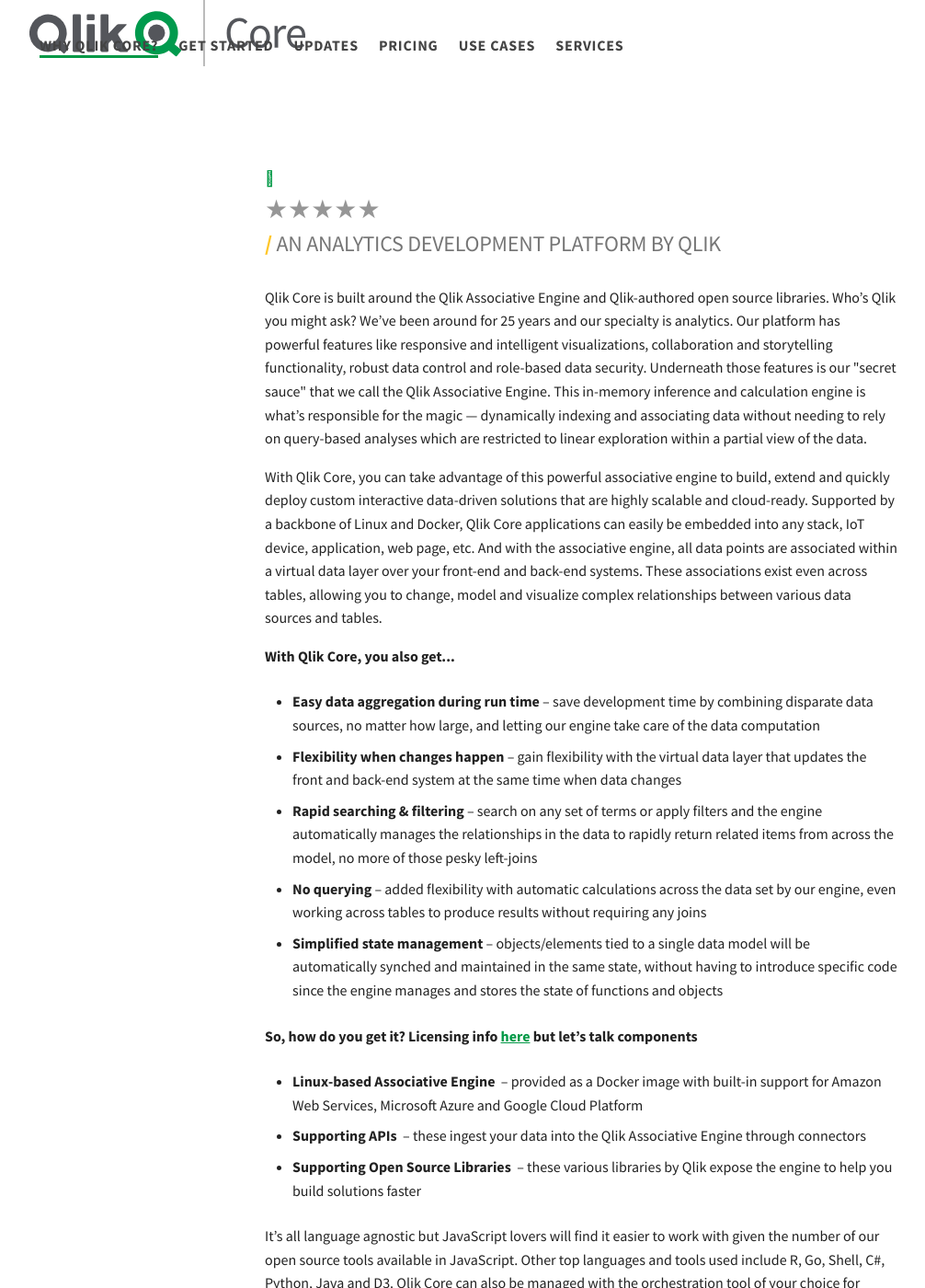
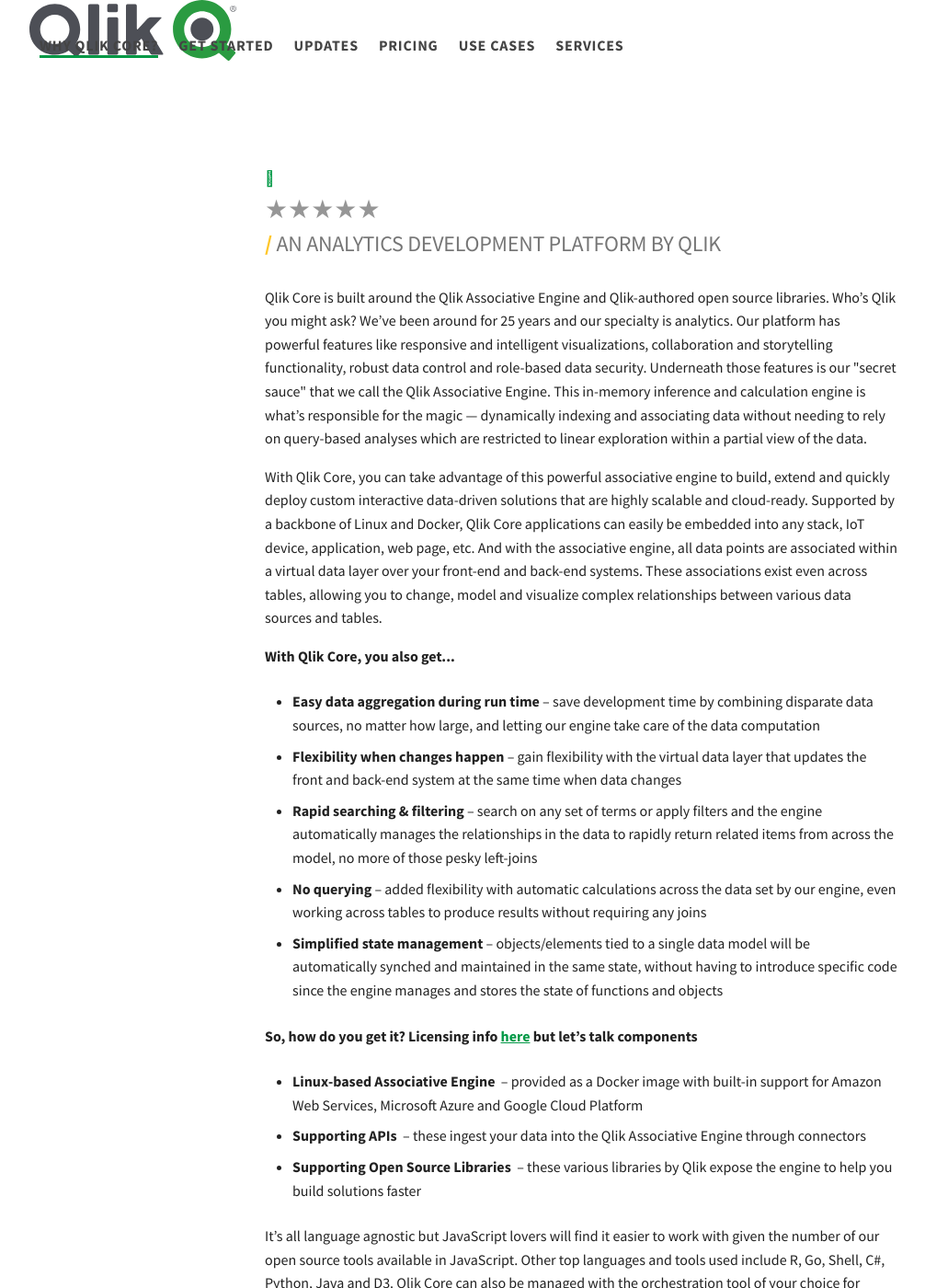
Before and after one commit to qlik-oss/core-website, an MkDocs documentation site: the page built from docs/why-qlik-core.md, in a window 1280 px wide and 1400 px high. Shown: the whole window at 92% size, without its empty margins (8-1014 px from the left). Built offline with MkDocs 1.6.1 and Material for MkDocs 9.7.7, drawn with Linux system fonts in a browser that asks for light colours; nearby versions of some CDN libraries.

Commit message:
Brand update initial commit

```diff
--- a/docs/stylesheets/custom-style.css
+++ b/docs/stylesheets/custom-style.css
@@ -143,7 +143,6 @@
   cursor: pointer;
   color: #fff;
   text-align: center;
-  background-color: rgba(255, 255, 255, .1);
 }
 
 .md-header-button:hover {
@@ -192,7 +191,7 @@
   background-repeat: no-repeat;
   background-size: cover;
   background-color: #2D4A59;
-  background-image: url("../images/marketing-background.jpg");
+  background-image: url("../images/marketing-background-2.jpg");
   -webkit-animation: fadein 1s;
   /* Safari, Chrome and Opera > 12.1 */
   -moz-animation: fadein 1s;
@@ -299,7 +298,7 @@
 
   .md-logo img {
     height: auto;
-    width: 300px;
+    width: 225px;
     position: absolute;
   }
 }
--- a/mkdocs.yml
+++ b/mkdocs.yml
@@ -2,7 +2,7 @@
 
 theme:
   name: 'material'
-  logo: '/images/qlik-core-logo-color.svg'
+  logo: '/images/qlik-logo-color.svg'
   custom_dir: 'theme'
   favicon: 'images/favicon.ico'
   font:
--- a/theme/partials/footer.html
+++ b/theme/partials/footer.html
@@ -6,7 +6,7 @@
 
         <div class="footer-left">
           <div class="footer-logo">
-            <img src="/images/qlik-core-logo-color.svg" width="300px" alt="Qlik Logo">
+            <img src="/images/qlik-logo-color.svg" width="200px" alt="Qlik Logo">
           </div>
           <div class="footer-social">
             {% block social %}
```
Also changed, not shown: docs/images/qlik-logo-color.svg (added), 1 other file.
